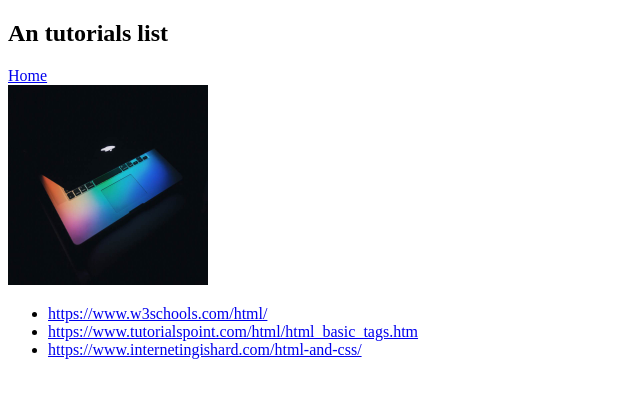
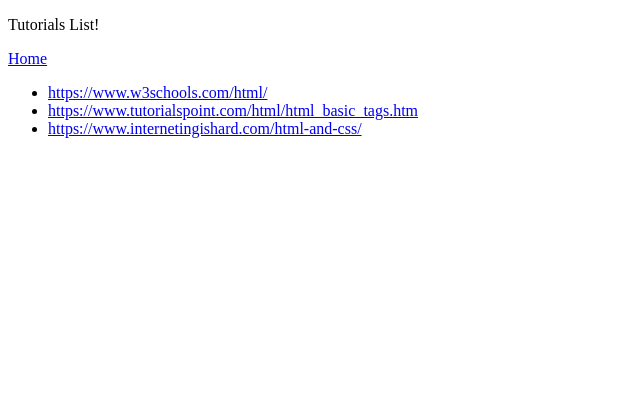
Before and after one commit to Midhat232/Midhat232.github.io, a plain HTML site: page tutorials.html in a window 1280 px wide. Shown: the whole page, without its empty margins (0-640 px from the left). Drawn offline with Linux system fonts and the light colour scheme.

Commit message:
bug correction

```diff
--- a/tutorials.html
+++ b/tutorials.html
@@ -1,10 +1,16 @@
 <!DOCTYPE html>
 <html>
 
+<head>
+    <title>tutorial</title>
+</head>
+
 <body>
-    <h2>An tutorials list</h2>
-    <a href="index.html"> Home </a><br>
-    <img src="mac.jpg" alt="Workplace" width="200" height="200">
+
+    <p>Tutorials List!</p>
+    <a href="index.html">Home</a>
+
+
     <ul>
         <li>
             <a href="https://www.w3schools.com/html/">https://www.w3schools.com/html/</a>
@@ -16,6 +22,11 @@
             <a href="https://www.internetingishard.com/html-and-css/">https://www.internetingishard.com/html-and-css/</a>
         </li>
     </ul>
+
+
+
+
+
 </body>
 
 </html>
```
Also changed, not shown: index.html (+5 -6 lines), mac.jpg (deleted), picture.jpg (deleted), workplace.jpg (deleted), 1 other file.
